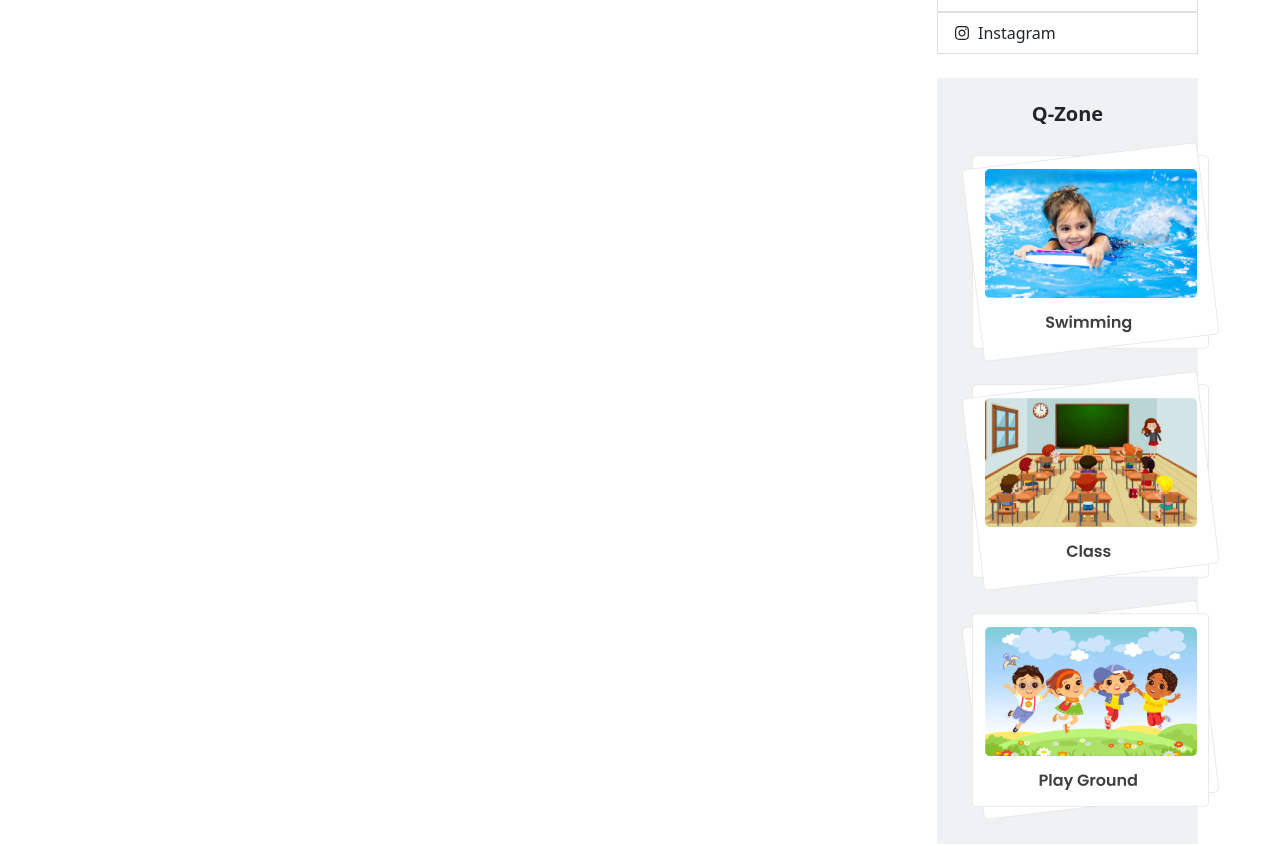
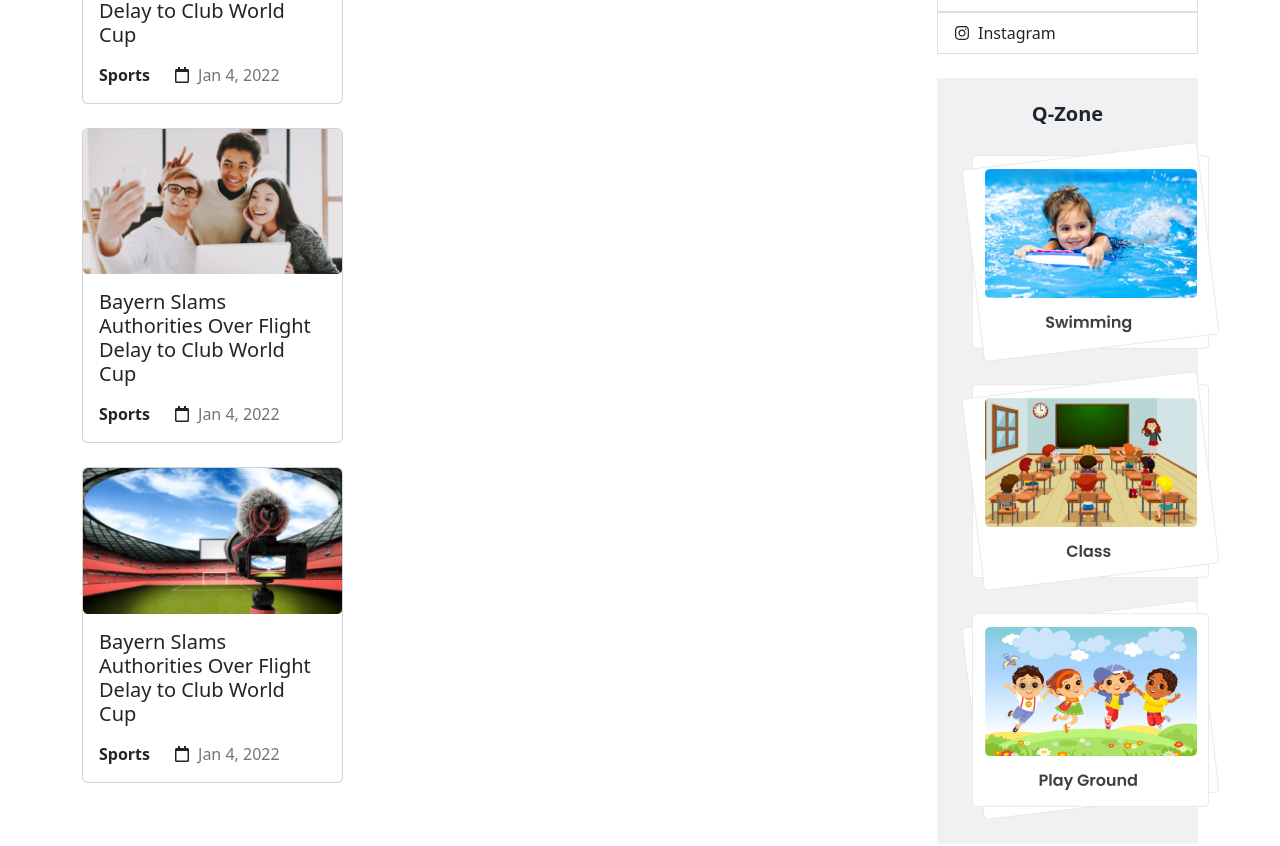
Before and after one commit to shamiul-anik/the-dragon-news, a React (Vite) app: page / in a window 1280 px wide. Shown: the part 680-1526 px from the top of the page. Built offline with nearby package versions, Linux system fonts and the light colour scheme; no server answers.

Commit message:
Code cleanup, issue fixing, design update

```diff
--- a/package.json
+++ b/package.json
@@ -18,6 +18,7 @@
     "react-dom": "^18.2.0",
     "react-fast-marquee": "^1.5.2",
     "react-icons": "^4.8.0",
+    "react-rating": "^2.0.5",
     "react-router-dom": "^6.10.0"
   },
   "devDependencies": {
--- a/src/layouts/MainLayout.jsx
+++ b/src/layouts/MainLayout.jsx
@@ -6,7 +6,7 @@ import LeftSidebar from '../pages/Shared/LeftSidebar/LeftSidebar';
 import RightSidebar from '../pages/Shared/RightSidebar/RightSidebar';
 import { Outlet } from 'react-router-dom';
 
-const Main = () => {
+const MainLayout = () => {
   return (
     <div>
       <Header></Header>
@@ -28,4 +28,4 @@ const Main = () => {
   );
 };
 
-export default Main;
+export default MainLayout;
--- a/src/layouts/NewsLayout.jsx
+++ b/src/layouts/NewsLayout.jsx
@@ -5,7 +5,7 @@ import { Container, Row, Col } from 'react-bootstrap';
 import RightSidebar from '../pages/Shared/RightSidebar/RightSidebar';
 import { Outlet } from 'react-router-dom';
 
-const News = () => {
+const NewsLayout = () => {
   return (
     <div>
       <Header></Header>
@@ -24,4 +24,4 @@ const News = () => {
   );
 };
 
-export default News;
+export default NewsLayout;
--- a/src/pages/Home/NewsCard/NewsCard.jsx
+++ b/src/pages/Home/NewsCard/NewsCard.jsx
@@ -2,9 +2,9 @@
 import React from 'react';
 import { Card } from 'react-bootstrap';
 import { Link } from 'react-router-dom';
-import { FaStar, FaStarHalf, FaRegBookmark, FaShareAlt } from 'react-icons/fa';
-import { GrView } from "react-icons/gr";
+import { FaStar, FaRegStar, FaStarHalf, FaRegBookmark, FaShareAlt, FaEye } from 'react-icons/fa';
 import moment from 'moment';
+import Rating from 'react-rating';
 
 const NewsCard = ({ news }) => {
 
@@ -34,16 +34,26 @@ const NewsCard = ({ news }) => {
           {details.length < 300 ? details : details.slice(0, 300)}...
         </Card.Text>
         <Card.Text>
-          <Link className='text-info fw-bold text-decoration-none'>Read More</Link>
+          <Link to={`/news/${_id}`} className='text-info fw-bold text-decoration-none'>Read More</Link>
         </Card.Text>
         <hr />
         <div className='d-flex justify-content-between align-items-center text-secondary fw-semibold'>
           <div className='d-flex align-items-center gap-2'>
-            {rating.number < 5 ? <FaStarHalf className='text-warning' /> : <FaStar className='text-warning' />}
-            {rating.number}
+            <div>
+              <Rating
+                placeholderRating={rating?.number}
+                emptySymbol={<FaRegStar className='text-warning' />}
+                placeholderSymbol={<FaStar className='text-warning' />}
+                fullSymbol={<FaStar className='text-warning' />}
+                readonly
+              />
+            </div>
+            <div>
+              {rating?.number}
+            </div>
           </div>
           <div className='d-flex align-items-center gap-2'>
-            <GrView />
+            <FaEye className='fs-6' />
             {total_view}
           </div>
         </div>
--- a/src/pages/News/News.jsx
+++ b/src/pages/News/News.jsx
@@ -1,18 +1,6 @@
-import React, { useEffect, useState } from 'react';
+import React from 'react';
 
 const News = () => {
-
-  const [news, setNews] = useState([]);
-
-  useEffect(() => {
-    // fetch("http://localhost:5000/categories")
-    fetch("./data/news.json")
-      .then(res => res.json())
-      .then(data => setNews(data))
-      .catch(error => console.error(error));
-  }, []);
-
-  console.log(news);
 
   return (
     <div>
--- a/src/pages/Shared/Header/Header.jsx
+++ b/src/pages/Shared/Header/Header.jsx
@@ -1,4 +1,4 @@
-import React from 'react';
+import React, { useEffect, useState } from 'react';
 import Logo from '../../../assets/img/logo.png';
 import moment from 'moment';
 import { Button, Container, Form, Nav, Navbar } from 'react-bootstrap';
@@ -6,6 +6,17 @@ import Marquee from "react-fast-marquee";
 import UserIcon from '../../../assets/img/user.png';
 
 const Header = () => {
+
+  // const [news, setNews] = useState([]);
+  // const { others_info } = news;
+
+  // useEffect(() => {
+  //   fetch("http://localhost:5000/news")
+  //     .then(res => res.json())
+  //     .then(data => setNews(data))
+  //     .catch(error => console.error(error));
+  // }, []);
+
   return (
     <Container>
       <div className='text-center mt-5 mb-3'>
@@ -15,7 +26,10 @@ const Header = () => {
       </div>
       <div className='d-flex gap-3 my-3 bg-secondary bg-opacity-10 p-3'>
         <Button variant='danger'>Latest</Button>
-        <Marquee className='fs-5 fw-bold' pauseOnHover={true} speed={80}>Match Highlights: Germany vs Spain — as it happened   !   Match Highlights: Germany vs Spain as...</Marquee>
+        <Marquee className='fs-5 fw-bold' pauseOnHover={true} speed={80}>
+          Match Highlights: Germany vs Spain — as it happened   !   Match Highlights: Germany vs Spain as...
+          {/* {news.find( n => others_info.is_todays_pick)} */}
+        </Marquee>
       </div>
 
       {/* Navbar */}
--- a/src/pages/Shared/LeftSidebar/LeftSidebar.jsx
+++ b/src/pages/Shared/LeftSidebar/LeftSidebar.jsx
@@ -1,7 +1,11 @@
 import React, { useEffect, useState } from 'react';
-import { Nav, Navbar } from 'react-bootstrap';
+import { Card, Nav, Navbar } from 'react-bootstrap';
+import { NavLink } from 'react-router-dom';
 import './LeftSidebar.css';
-import { NavLink } from 'react-router-dom';
+import firstImage from '../../../assets/img/1.png';
+import secondImage from '../../../assets/img/2.png';
+import thirdImage from '../../../assets/img/3.png';
+import { FaRegCalendar } from 'react-icons/fa';
 
 const LeftSidebar = () => {
 
@@ -31,6 +35,44 @@ const LeftSidebar = () => {
 						}
 					</Nav>
 				</Navbar>
+
+				{/* Cards */}
+				<div className='d-flex flex-column gap-4'>
+					<Card>
+						<Card.Img variant="top" src={firstImage} alt='First Image' />
+						<Card.Body>
+							<Card.Title>Bayern Slams Authorities Over Flight Delay to Club World Cup</Card.Title>
+							<Card.Text className='d-flex align-items-center gap-2 mt-3'>
+								<p className='fw-bold mb-0 me-3'>Sports</p>
+								<FaRegCalendar />
+								<p className='text-secondary mb-0'>Jan 4, 2022</p>
+							</Card.Text>
+						</Card.Body>
+					</Card>
+					<Card>
+						<Card.Img variant="top" src={secondImage} alt='Second Image' />
+						<Card.Body>
+							<Card.Title>Bayern Slams Authorities Over Flight Delay to Club World Cup</Card.Title>
+							<Card.Text className='d-flex align-items-center gap-2 mt-3'>
+								<p className='fw-bold mb-0 me-3'>Sports</p>
+								<FaRegCalendar />
+								<p className='text-secondary mb-0'>Jan 4, 2022</p>
+							</Card.Text>
+						</Card.Body>
+					</Card>
+					<Card>
+						<Card.Img variant="top" src={thirdImage} alt='Third Image' />
+						<Card.Body>
+							<Card.Title>Bayern Slams Authorities Over Flight Delay to Club World Cup</Card.Title>
+							<Card.Text className='d-flex align-items-center gap-2 mt-3'>
+								<p className='fw-bold mb-0 me-3'>Sports</p>
+								<FaRegCalendar />
+								<p className='text-secondary mb-0'>Jan 4, 2022</p>
+							</Card.Text>
+						</Card.Body>
+					</Card>
+				</div>
+
 			</div>
 		</div>
 	);
--- a/src/routes/Routes.jsx
+++ b/src/routes/Routes.jsx
@@ -3,7 +3,7 @@ import MainLayout from "../layouts/MainLayout";
 import Home from "../pages/Home/Home/Home";
 import Category from "../pages/Category/Category";
 import NewsLayout from "../layouts/NewsLayout";
-import News from "../layouts/NewsLayout";
+import News from "../pages/News/News";
 
 export const router = createBrowserRouter([
   {
@@ -26,7 +26,7 @@ export const router = createBrowserRouter([
     element: <NewsLayout></NewsLayout>,
     children: [
       {
-        path: "/news/:id",
+        path: ":id",
         element: <News></News>
       }
     ]
```
Also changed, not shown: 1 other file (tests, documents, lock files or other folders).
